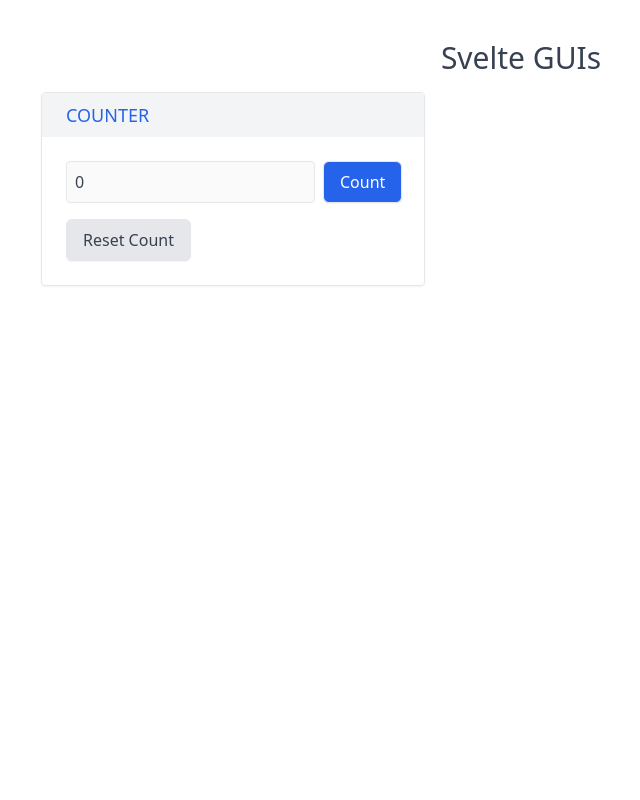
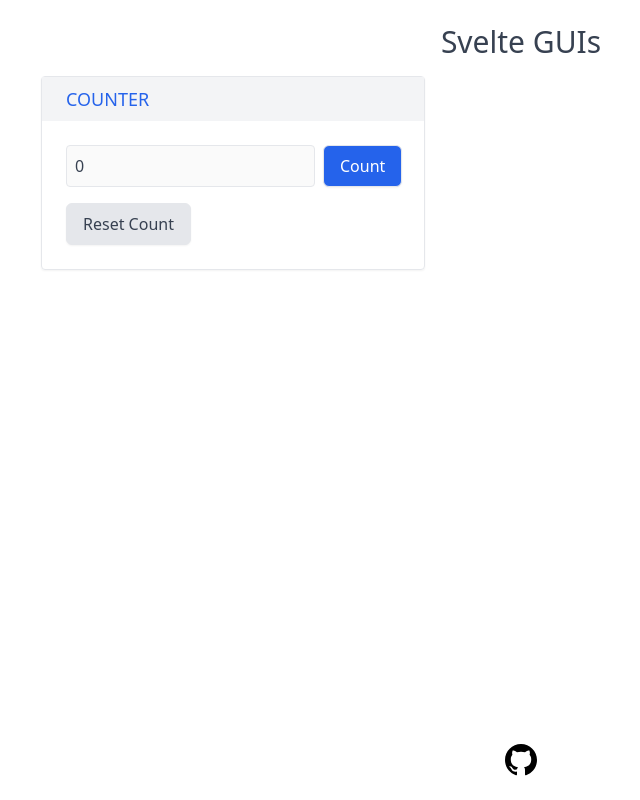
Before and after one commit to walela/svelte-guis, a Svelte app in the folder apps/: page / in a window 1280 px wide. Shown: the whole page, without its empty margins (119-759 px from the left). Built offline with nearby package versions, Linux system fonts and the light colour scheme.

Commit message:
added link to github

```diff
--- a/apps/src/App.svelte
+++ b/apps/src/App.svelte
@@ -1,8 +1,18 @@
 <script lang="ts">
+  import gh from "./assets/gh.svg";
   import Counter from "./lib/Counter.svelte";
 </script>
 
-<main class="w-3/4 mx-auto my-6 py-4">
-  <h1 class="text-3xl text-center text-gray-700 extrabold mb-4">Svelte GUIs</h1>
-  <Counter />
-</main>
+<div class="w-3/4 mx-auto py-6 flex flex-col h-screen">
+  <main>
+    <h1 class="text-3xl text-center text-gray-700 extrabold mb-4">
+      Svelte GUIs
+    </h1>
+    <Counter />
+  </main>
+  <footer class="mt-auto mx-auto">
+    <a href="https://github.com/walela/svelte-guis">
+      <img src={gh} alt="github logo" class="w-8 cursor-pointer" />
+    </a>
+  </footer>
+</div>
--- a/apps/src/lib/Layout.svelte
+++ b/apps/src/lib/Layout.svelte
@@ -10,5 +10,4 @@
   <div class="ml-6">
     <slot />
   </div>
-
 </div>
```
Also changed, not shown: apps/src/assets/gh.svg (added), 1 other file (tests, documents, lock files or other folders).
